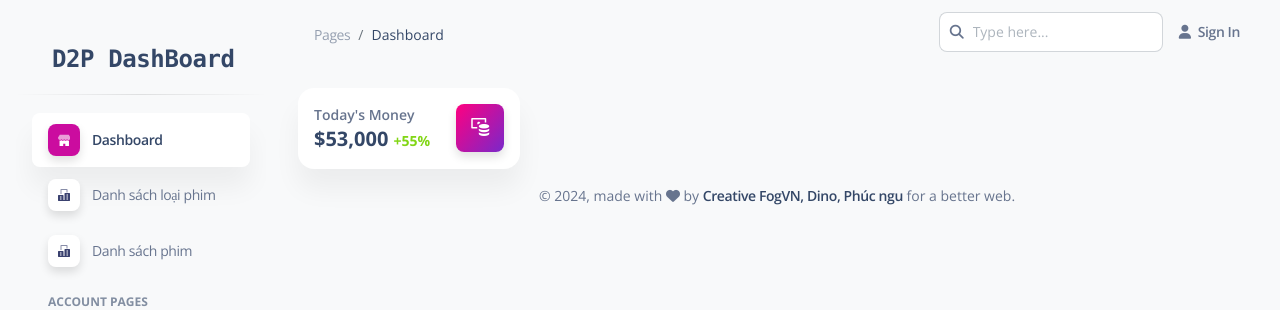
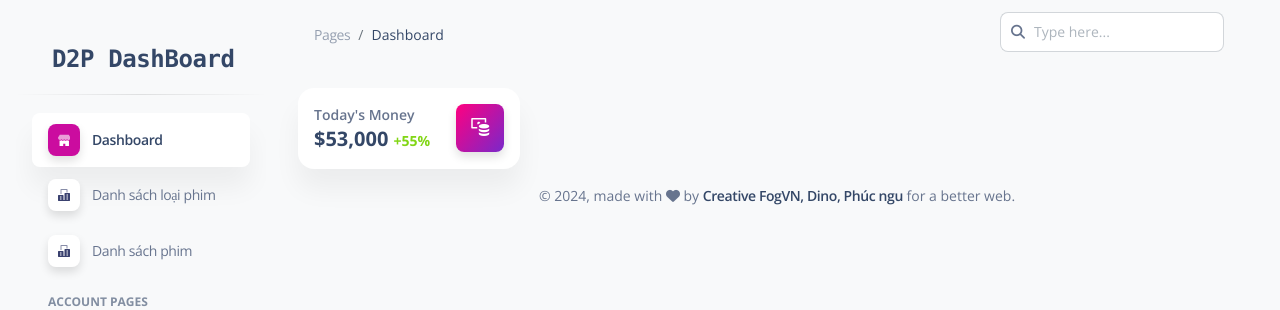
Before and after one commit to nguyenduydan/Website_BanVeXemPhim, a PHP site: page /admin/index.php in a window 1280 px wide. Shown: the top 310 px of the page. Run offline with PHP 8.4, Linux system fonts and the light colour scheme; some libraries are stand-ins or nearby versions.

Commit message:
chỉnh sửa navbar.php - 21/10/2024

```diff
--- a/admin/includes/footer.php
+++ b/admin/includes/footer.php
@@ -37,7 +37,7 @@
 </script>
 <!-- Github buttons -->
 <script async defer src="https://buttons.github.io/buttons.js"></script>
-
+<script src="../assets/js/soft-ui-dashboard.min.js?v=1.0.7"></script>
 </body>
 
 </html>
--- a/admin/includes/navbar.php
+++ b/admin/includes/navbar.php
@@ -42,12 +42,7 @@ $parent_title = $parent_pages[$current_page_name] ?? null;
                 </div>
             </div>
             <ul class="navbar-nav justify-content-end">
-                <li class="nav-item d-flex align-items-center">
-                    <a href="javascript:;" class="nav-link text-body font-weight-bold px-0">
-                        <i class="fa fa-user me-sm-1"></i>
-                        <span class="d-sm-inline d-none">Sign In</span>
-                    </a>
-                </li>
+
                 <li class="nav-item d-xl-none ps-3 d-flex align-items-center">
                     <a href="javascript:;" class="nav-link text-body p-0" id="iconNavbarSidenav">
                         <div class="sidenav-toggler-inner">
```
